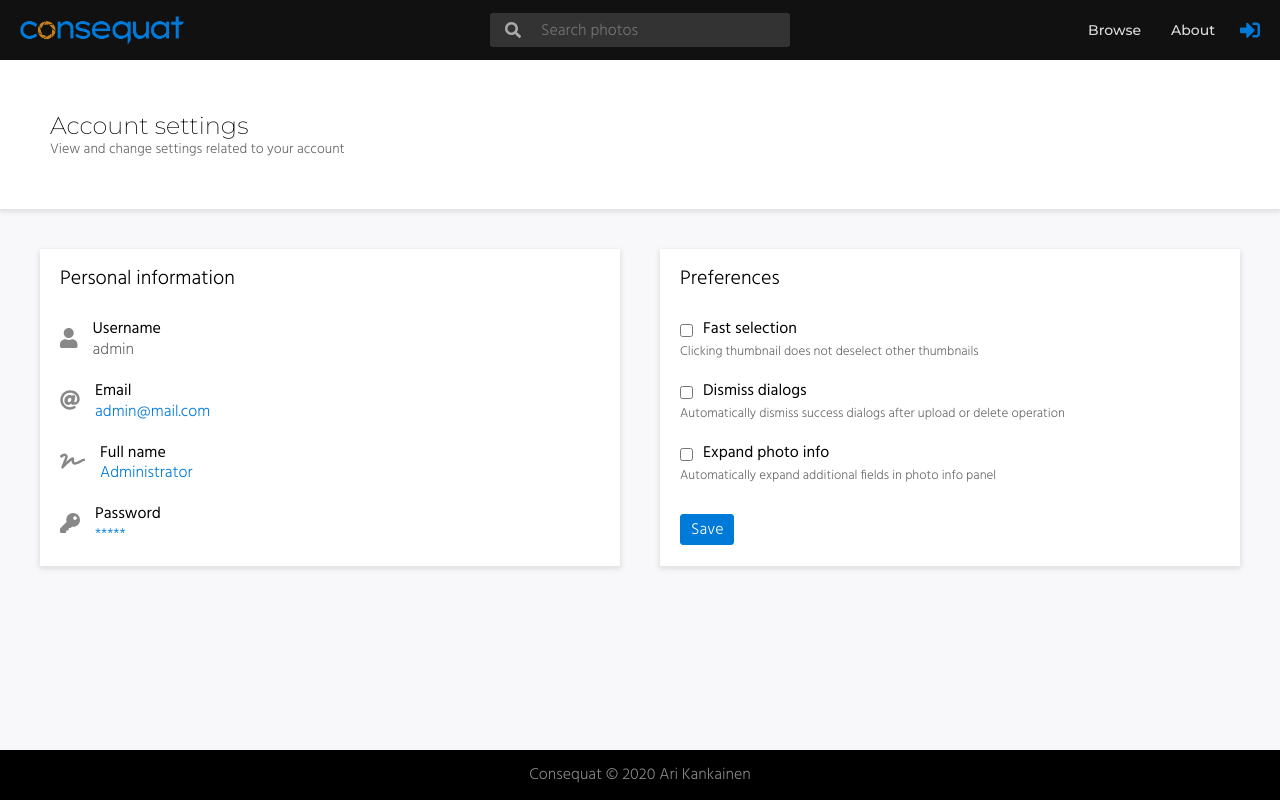
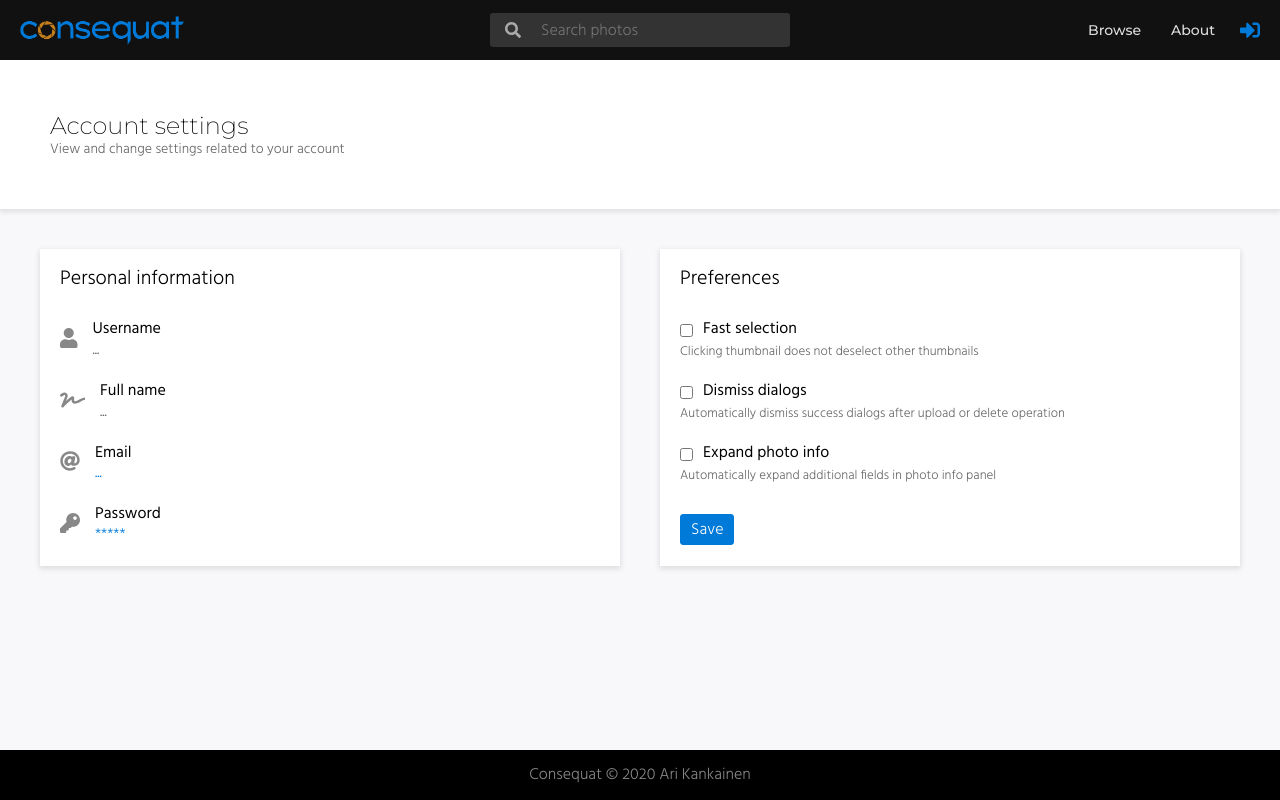
Before and after one commit to arikankainen/consequat-client, a React (Create React App) app: page /account in a window 1280 px wide. Built offline with nearby package versions, Linux system fonts and the light colour scheme; what @apollo/link-context would draw is missing.

Commit message:
accountPage näyttää käyttäjän oikeat tiedot personal information -laatikossa

```diff
--- a/src/components/AccountPage/AccountPage.tsx
+++ b/src/components/AccountPage/AccountPage.tsx
@@ -1,4 +1,6 @@
 import React, { useState } from 'react';
+import { useSelector } from 'react-redux';
+import { RootState } from '../../reducers/rootReducer';
 import * as Yup from 'yup';
 import Button from '../Buttons/Button';
 import TextSetting from './TextSetting';
@@ -25,6 +27,7 @@ const AccountPage = () => {
   const [dismissDialogs, setDismissDialogs] = useState(false);
   const [expandInfo, setExpandInfo] = useState(false);
   const [editOneField, setEditOneField] = useState<EditOneFieldProps>({});
+  const loginState = useSelector((state: RootState) => state.system);
 
   const handleSubmit = (event: React.FormEvent<HTMLFormElement>) => {
     event.preventDefault();
@@ -38,7 +41,7 @@ const AccountPage = () => {
       fieldText: 'Email',
       handleOk: () => void 0,
       handleCancel: () => setEditOneField({}),
-      defaultValue: 'test@mail.com',
+      defaultValue: loginState.loggedUser?.email || '',
       validation: Yup.object({
         field: Yup.string()
           .email('Must be valid email')
@@ -61,18 +64,21 @@ const AccountPage = () => {
         <BoxContainer>
           <Box>
             <BoxTopic>Personal information</BoxTopic>
-            <TextSetting label="Username" value="admin" Icon={UsernameIcon} />
             <TextSetting
-              label="Email"
-              value="admin@mail.com"
-              Icon={EmailIcon}
-              onClick={handleEmailChange}
+              label="Username"
+              value={loginState.loggedUser?.username || '...'}
+              Icon={UsernameIcon}
             />
             <TextSetting
               label="Full name"
-              value="Administrator"
+              value={loginState.loggedUser?.fullname || '...'}
               Icon={FullnameIcon}
-              onClick={() => console.log('change name')}
+            />
+            <TextSetting
+              label="Email"
+              value={loginState.loggedUser?.email || '...'}
+              Icon={EmailIcon}
+              onClick={handleEmailChange}
             />
             <TextSetting
               label="Password"
```
